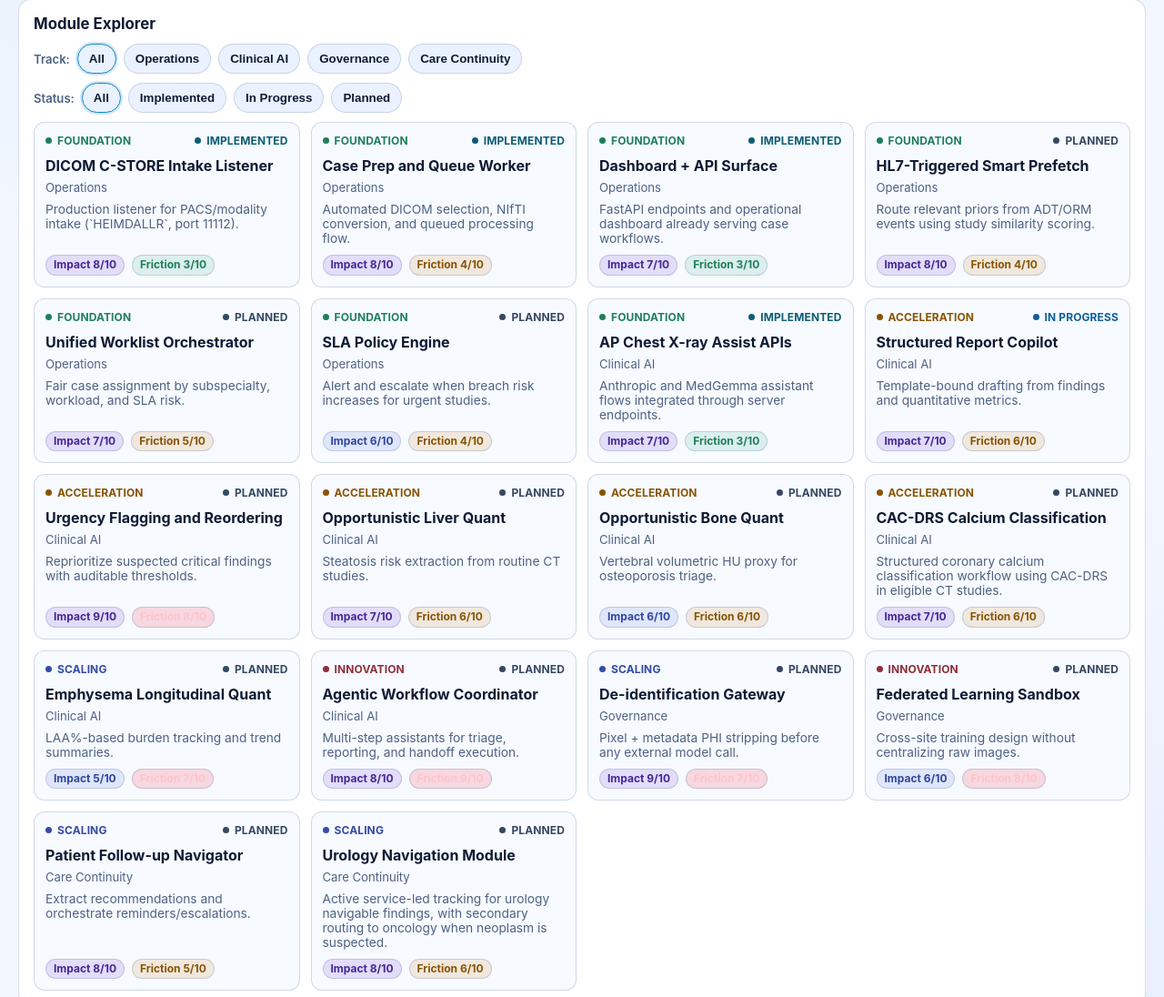
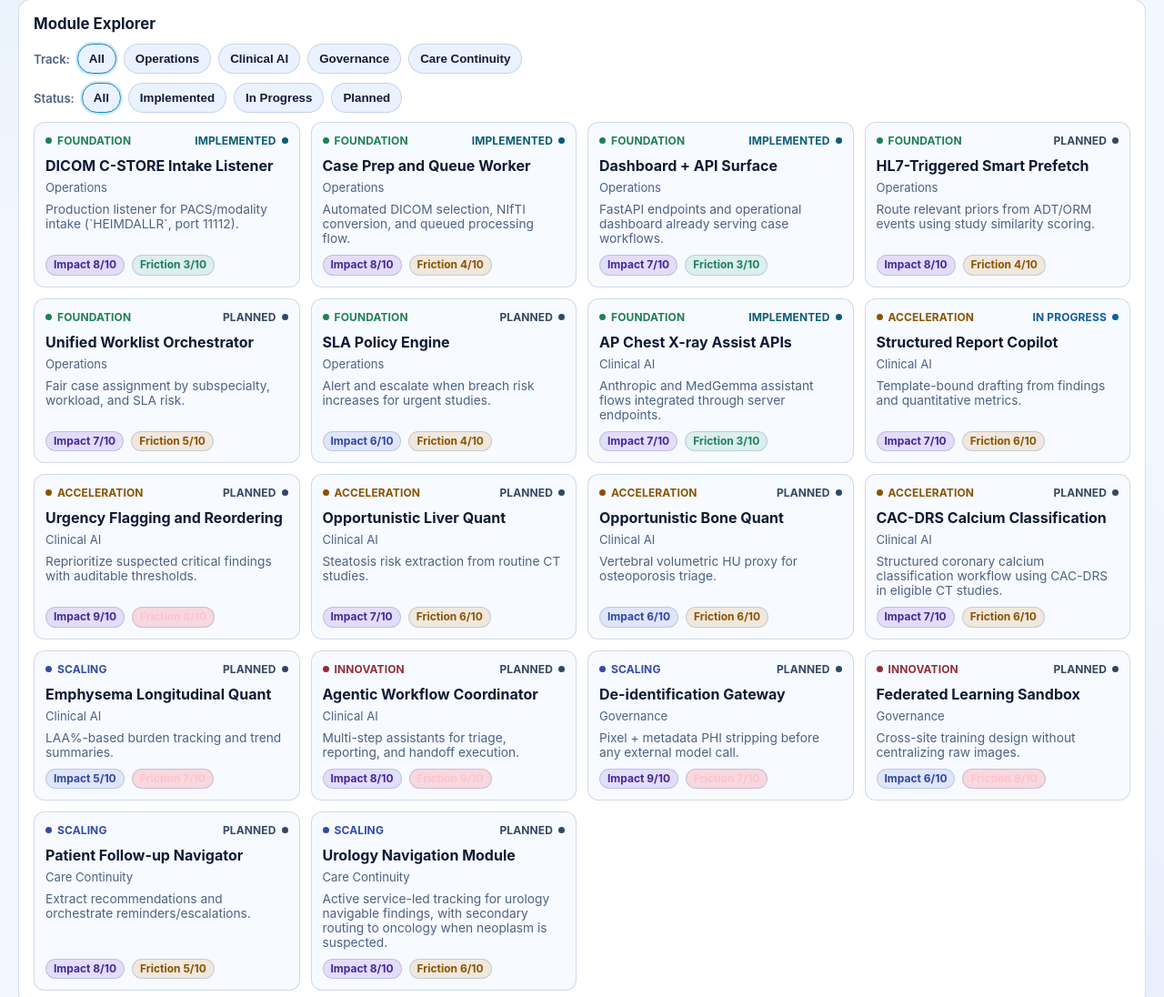
Before and after one commit to rod-americo/Heimdallr, a plain HTML site: page docs/pipeline-strategy.html in a window 1280 px wide. Shown: the part 947-2043 px from the top of the page at 91% size. Drawn offline with nearby package versions, Linux system fonts and the light colour scheme.

Commit message:
fix(docs-ui): place status marker on right side

```diff
--- a/docs/pipeline-strategy.html
+++ b/docs/pipeline-strategy.html
@@ -358,6 +358,9 @@
         .top-meta.status.status-in-progress .dot { background: var(--status-progress-text); }
         .top-meta.status.status-planned { color: var(--status-planned-text); }
         .top-meta.status.status-planned .dot { background: var(--status-planned-text); }
+        .top-meta.status {
+            flex-direction: row-reverse;
+        }
 
         .meta {
             display: flex;
```
